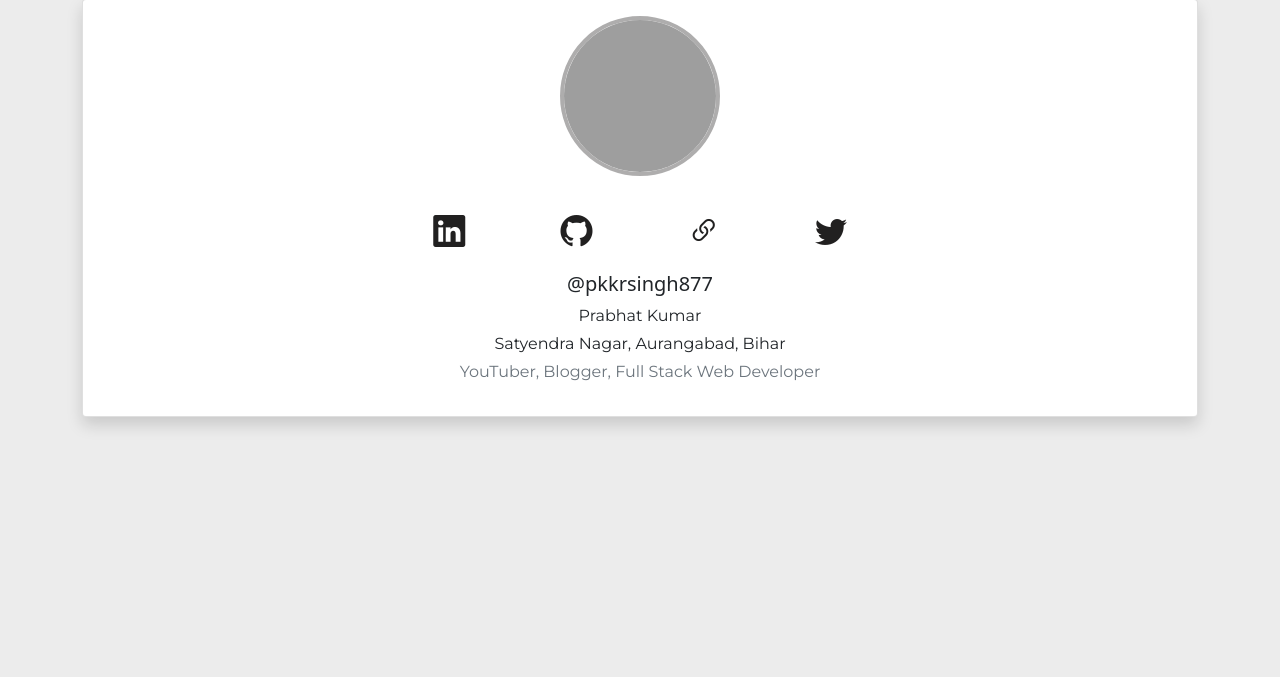
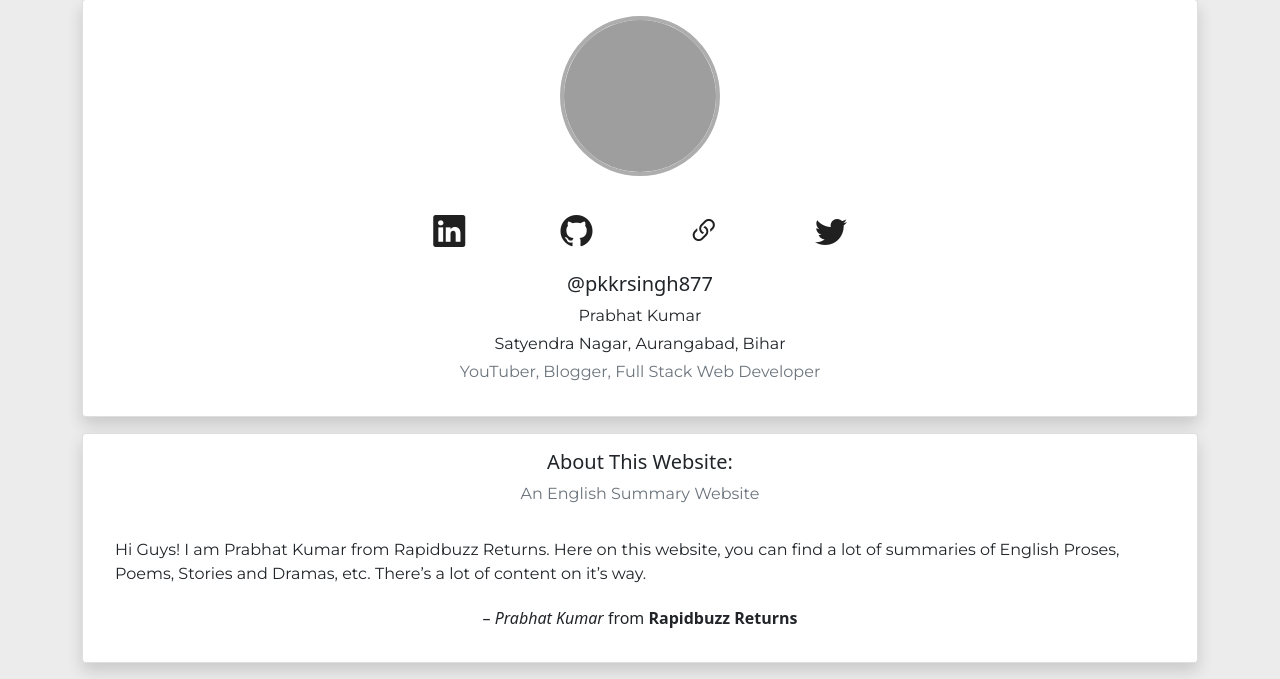
Before and after one commit to pkkrsingh877/misssummary, a Node server app: page /about in a window 1280 px wide. Shown: the part 123-802 px from the top of the page. Run offline with Node 20, Linux system fonts and the light colour scheme; some libraries are stand-ins or nearby versions; grey boxes are pictures that could not be loaded.

Commit message:
updated about page

```diff
--- a/views/about.ejs
+++ b/views/about.ejs
@@ -13,3 +13,11 @@
     <p class="mb-1 nParagraph ">Satyendra Nagar, Aurangabad, Bihar</p>
     <p class="text-muted nParagraph ">YouTuber, Blogger, Full Stack Web Developer</p>
 </section>
+
+<section class="d-flex flex-column justify-content-center align-items-center card shadow p-3 mb-3 bg-body rounded">
+    <p class="h5">About This Website: </p>
+    <p class="text-muted nParagraph ">An English Summary Website</p>
+    <p class="mb-1 p-3 nParagraph ">Hi Guys! I am Prabhat Kumar from Rapidbuzz Returns. Here on this website, you can find a lot of summaries of English Proses, Poems, Stories and Dramas, etc. There’s a lot of content on it’s way.</p>
+    <p>
+        – <em>Prabhat Kumar</em> from <strong>Rapidbuzz Returns</strong></p>
+</section>
```
